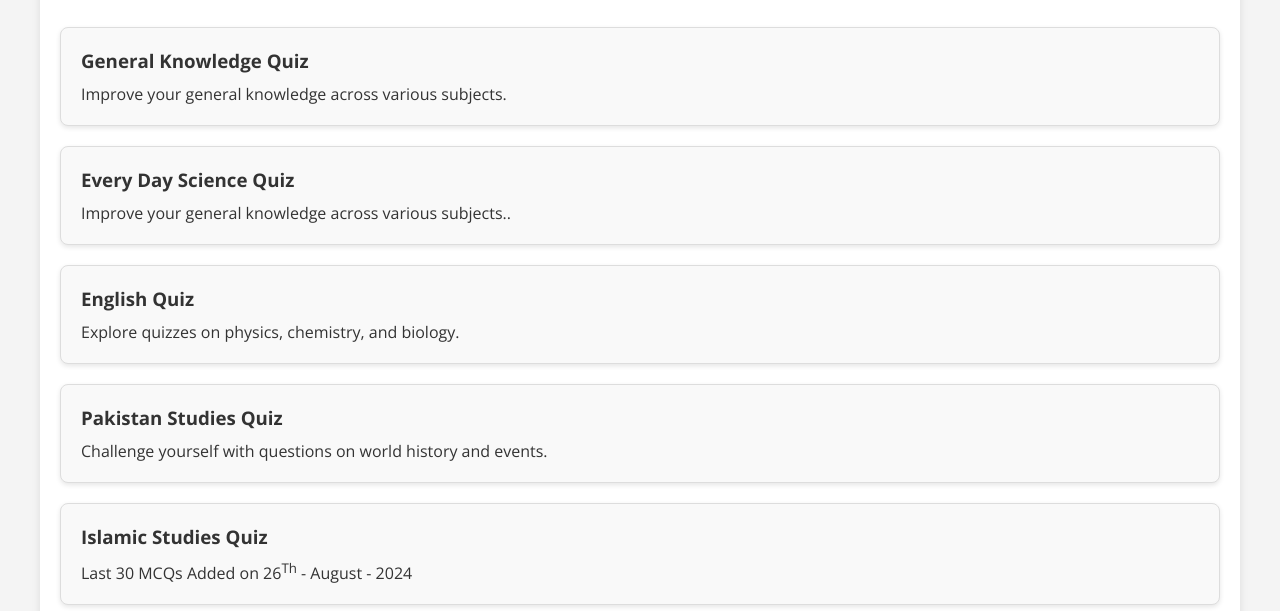
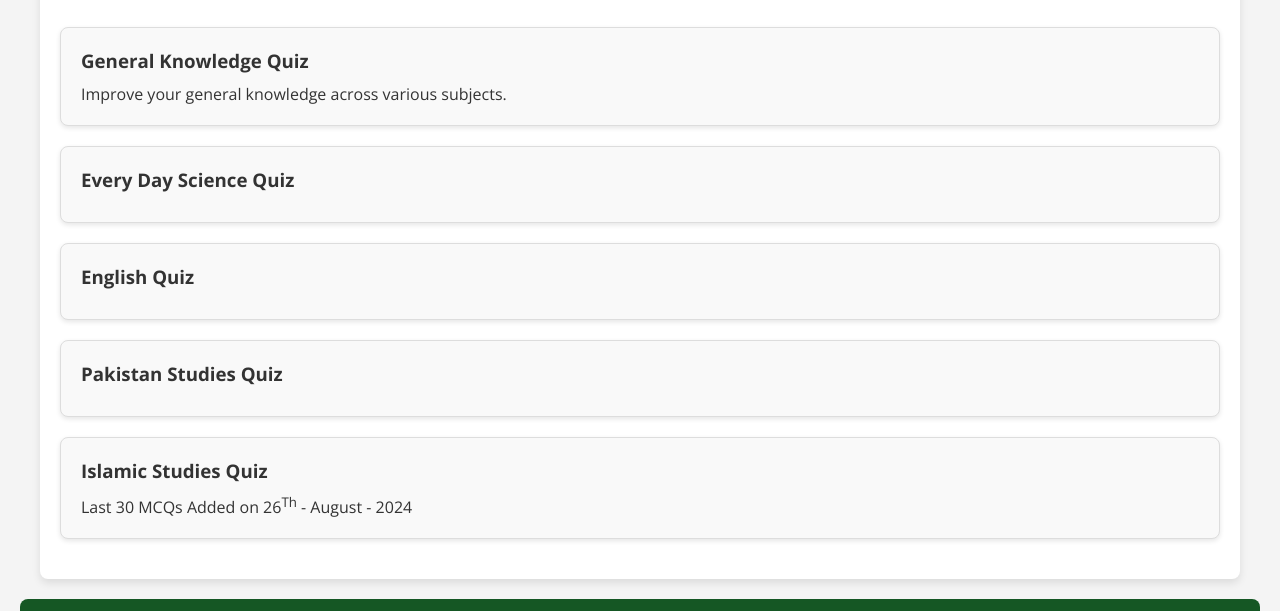
Before and after one commit to Raja-Jani-Wasan/edu-quiz, a plain HTML site: page index.html in a window 1280 px wide. Shown: the part 181-792 px from the top of the page. Drawn offline with nearby package versions, Linux system fonts and the light colour scheme; a script that the page names is missing; files whose address does not match are found by name.

Commit message:
Update index.html

```diff
--- a/index.html
+++ b/index.html
@@ -42,15 +42,15 @@
             </a>
             <a href="#" class="test-card">
                 <h3>Every Day Science Quiz</h3>
-                <p>Improve your general knowledge across various subjects..</p>
+                <!--<p>Improve your general knowledge across various subjects..</p>-->
             </a>
             <a href="#" class="test-card">
                 <h3>English Quiz</h3>
-                <p>Explore quizzes on physics, chemistry, and biology.</p>
+                <!--<p>Explore quizzes on physics, chemistry, and biology.</p>-->
             </a>
             <a href="#" class="test-card">
                 <h3>Pakistan Studies Quiz</h3>
-                <p>Challenge yourself with questions on world history and events.</p>
+                <!--<p>Challenge yourself with questions on world history and events.</p>-->
             </a>
             <a href="26-august-2024-islamic-studies.html" class="test-card">
                 <h3>Islamic Studies Quiz</h3>
```
